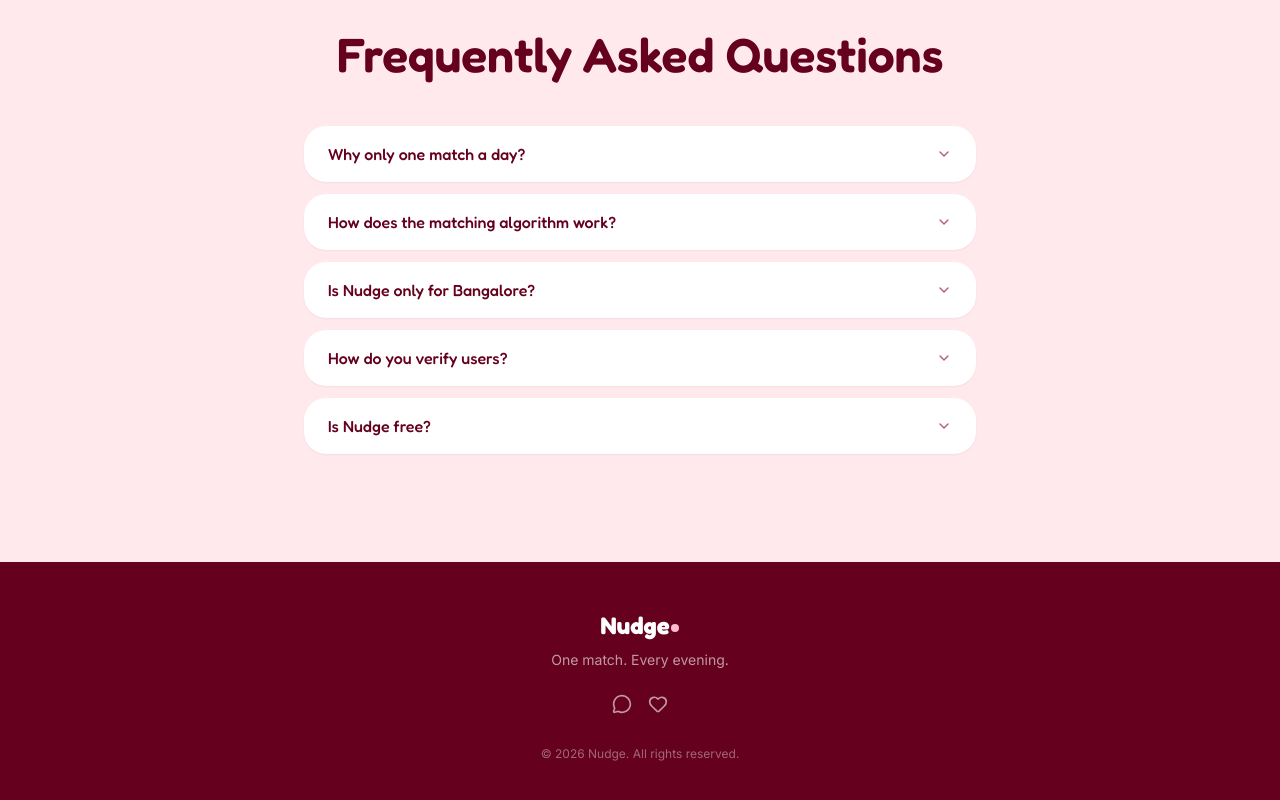
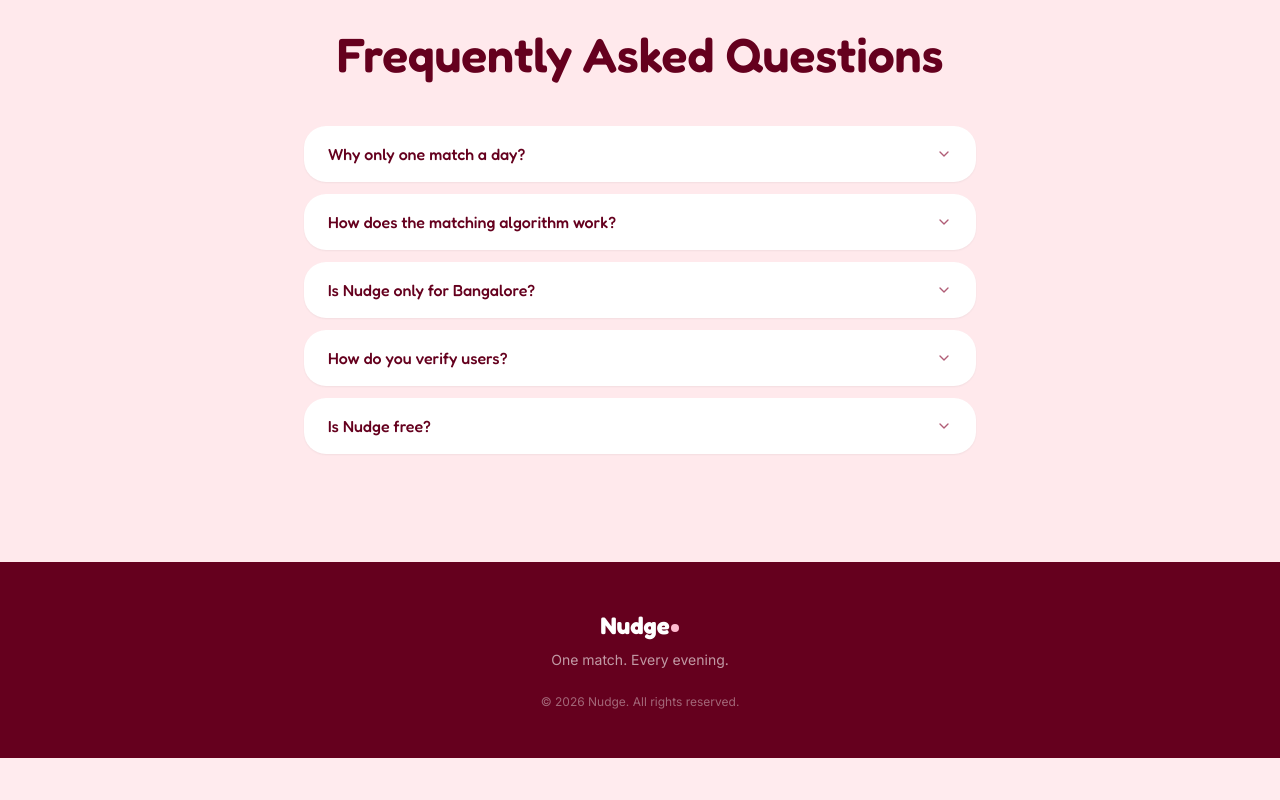
Before and after one commit to vinamra1102/Nudge-Landing-Page, a React (Vite) app: page / in a window 1280 px wide. Shown: the part 2399-3199 px from the top of the page. After the commit the page ends 3157 px from the top, so only its background shows below. Built offline with nearby package versions, Linux system fonts and the light colour scheme.

Commit message:
Remove placeholder social icons from footer
Removed nonexistent Twitter/Instagram icon links. Adjusted copyright spacing from mt-8 to mt-6 to close gap left by icon row removal.

```diff
--- a/src/components/Footer.tsx
+++ b/src/components/Footer.tsx
@@ -1,10 +1,3 @@
-import { MessageCircle, Heart } from "lucide-react"
-
-const SOCIALS = [
-  { label: "Twitter / X", href: "#", icon: MessageCircle },
-  { label: "Instagram", href: "#", icon: Heart },
-]
-
 export default function Footer() {
   return (
     <footer className="py-12 px-6" style={{ backgroundColor: "#65001E" }}>
@@ -23,20 +16,7 @@
           One match. Every evening.
         </p>
 
-        <div className="flex items-center gap-4 mt-6">
-          {SOCIALS.map((social) => (
-            <a
-              key={social.label}
-              href={social.href}
-              aria-label={social.label}
-              className="text-white/60 hover:text-white transition-colors"
-            >
-              <social.icon size={20} />
-            </a>
-          ))}
-        </div>
-
-        <p className="text-white/40 text-xs mt-8">
+        <p className="text-white/40 text-xs mt-6">
           &copy; 2026 Nudge. All rights reserved.
         </p>
       </div>
```
